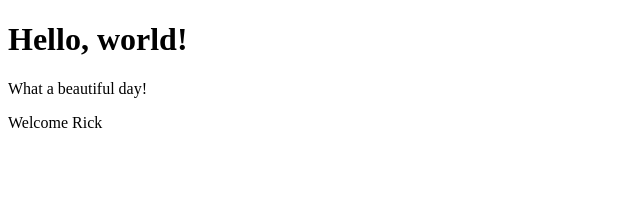
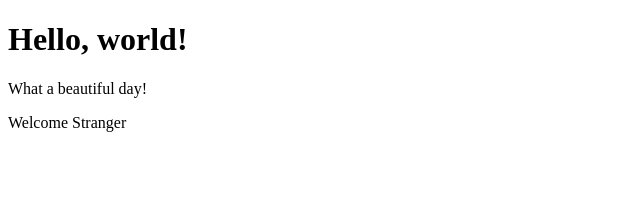
Before and after one commit to rickcrypto90/react-exercices, a React (Create React App) app: page / in a window 1280 px wide. Shown: the top 204 px of the page, without its empty margins (0-640 px from the left). Built offline with nearby package versions, Linux system fonts and the light colour scheme.

Commit message:
done: props-02

```diff
--- a/src/App.js
+++ b/src/App.js
@@ -6,7 +6,7 @@ export class App extends React.Component {
         return (
             <div>
                 <Hello />
-                <Welcome name="Rick" />
+                <Welcome  />
             </div>)
     }
 }
--- a/src/Welcome.js
+++ b/src/Welcome.js
@@ -6,3 +6,6 @@ export class Welcome extends React.Component {
         )
     }
 }
+Welcome.defaultProps = {
+    name: "Stranger"
+}
```
